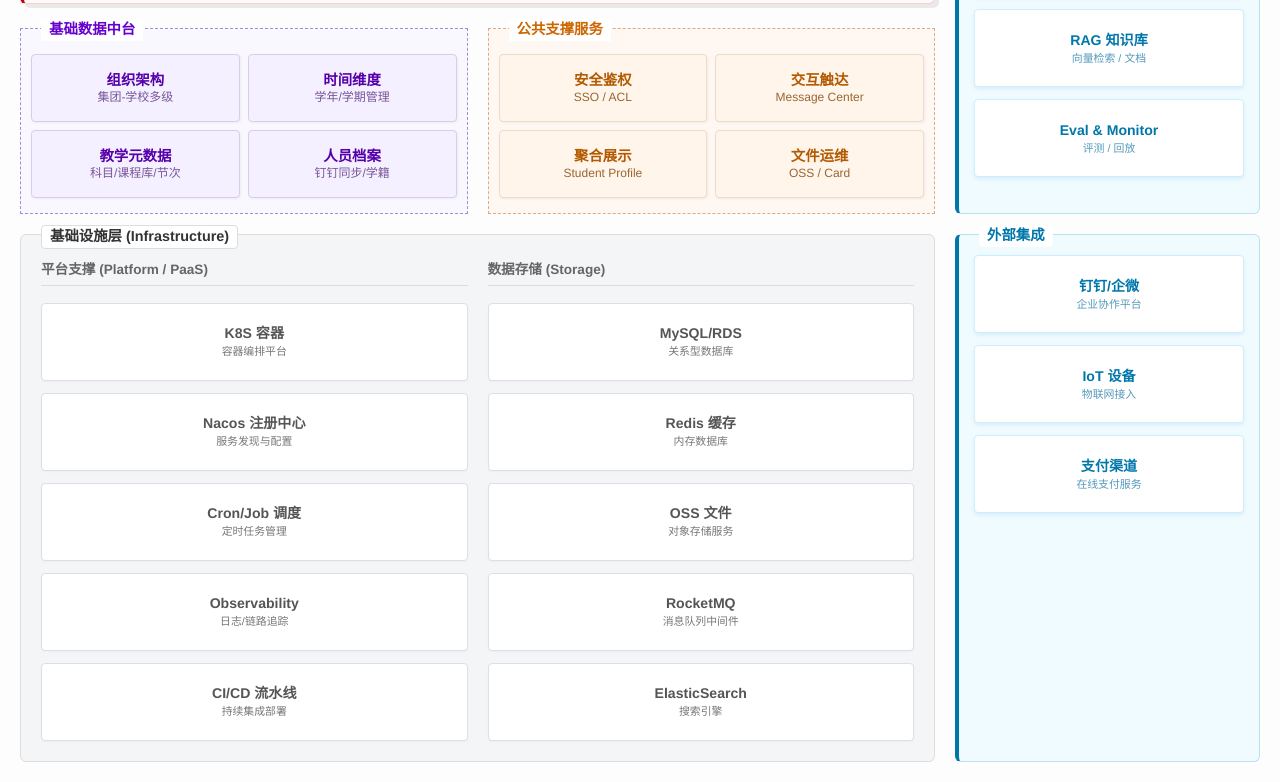
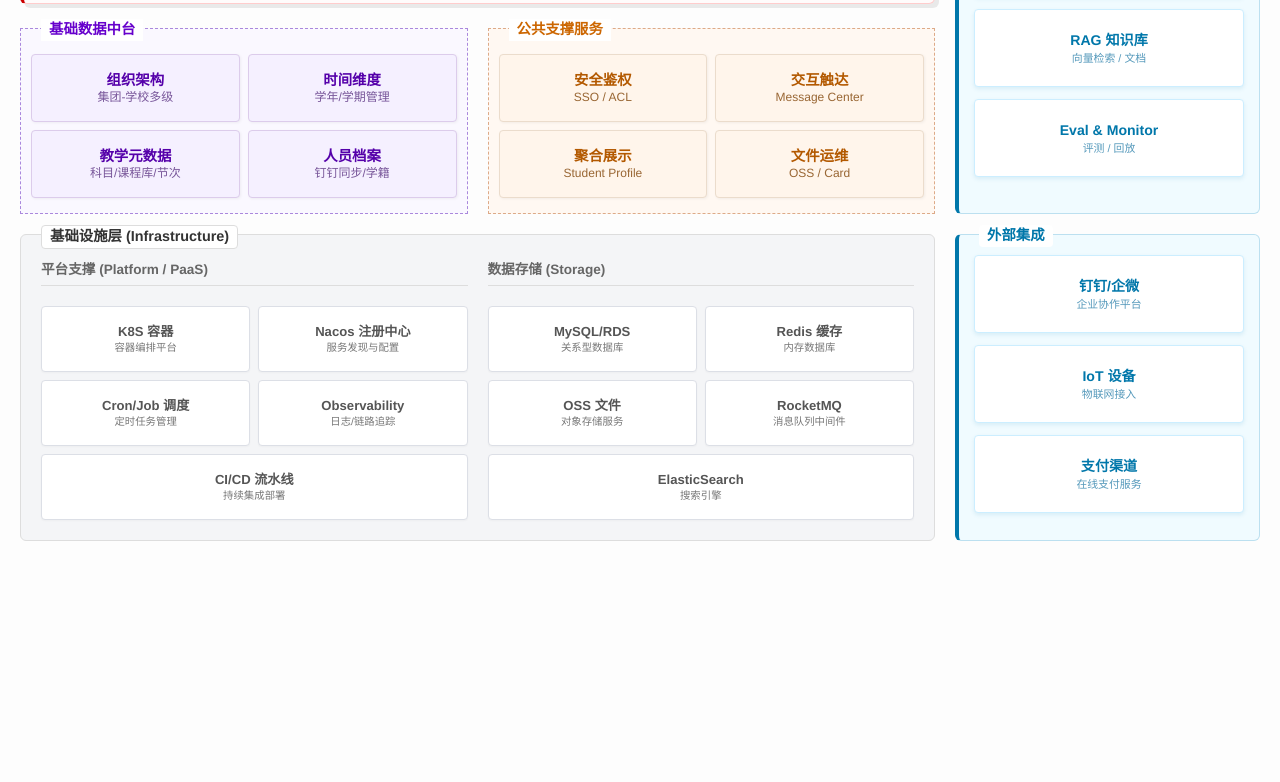
Before and after one commit to cswanghan/architecture, a plain HTML site: page index.html in a window 1280 px wide. Shown: the part 640-1422 px from the top of the page. After the commit the page ends 1201 px from the top, so only its background shows below. Drawn offline with Linux system fonts and the light colour scheme; a web font is replaced by a local one.

Commit message:
Change infrastructure layer to horizontal layout to reduce height

```diff
--- a/index.html
+++ b/index.html
@@ -619,23 +619,24 @@
             font-size: 0.85em;
             font-weight: bold;
             color: #666;
-            margin-bottom: 5px;
+            margin-bottom: 8px;
             border-bottom: 1px solid #ddd;
             padding-bottom: 4px;
         }
 
-        /* 基础设施层模块专用布局 - 纵向对齐外部集成 */
+        /* 基础设施层模块专用布局 - 横向排列缩短高度 */
         .infra-items {
             display: flex;
-            flex-direction: column;
-            gap: 12px;
+            flex-direction: row;
+            flex-wrap: wrap;
+            gap: 8px;
         }
         .infra-tag {
             background-color: #ffffff;
             border: 1px solid #dcdfe6;
             box-shadow: 0 1px 2px rgba(0,0,0,0.03);
-            padding: 10px 8px;
-            min-height: 56px;
+            padding: 8px 10px;
+            min-height: 48px;
             display: flex;
             flex-direction: column;
             justify-content: center;
@@ -643,6 +644,8 @@
             text-align: center;
             border-radius: 4px;
             transition: all 0.2s;
+            flex: 1;
+            min-width: 120px;
         }
         .infra-tag:hover {
             transform: translateY(-1px);
@@ -651,8 +654,8 @@
         }
         .infra-tag .label {
             color: #555;
-            font-size: 0.88em;
-            margin-bottom: 3px;
+            font-size: 0.82em;
+            margin-bottom: 2px;
             line-height: 1.2;
             white-space: nowrap;
             overflow: hidden;
@@ -660,9 +663,9 @@
             font-weight: 600;
         }
         .infra-tag .sub-text {
-            font-size: 0.68em;
+            font-size: 0.65em;
             color: #777;
-            line-height: 1.15;
+            line-height: 1.1;
             white-space: nowrap;
             overflow: hidden;
             text-overflow: ellipsis;
```
